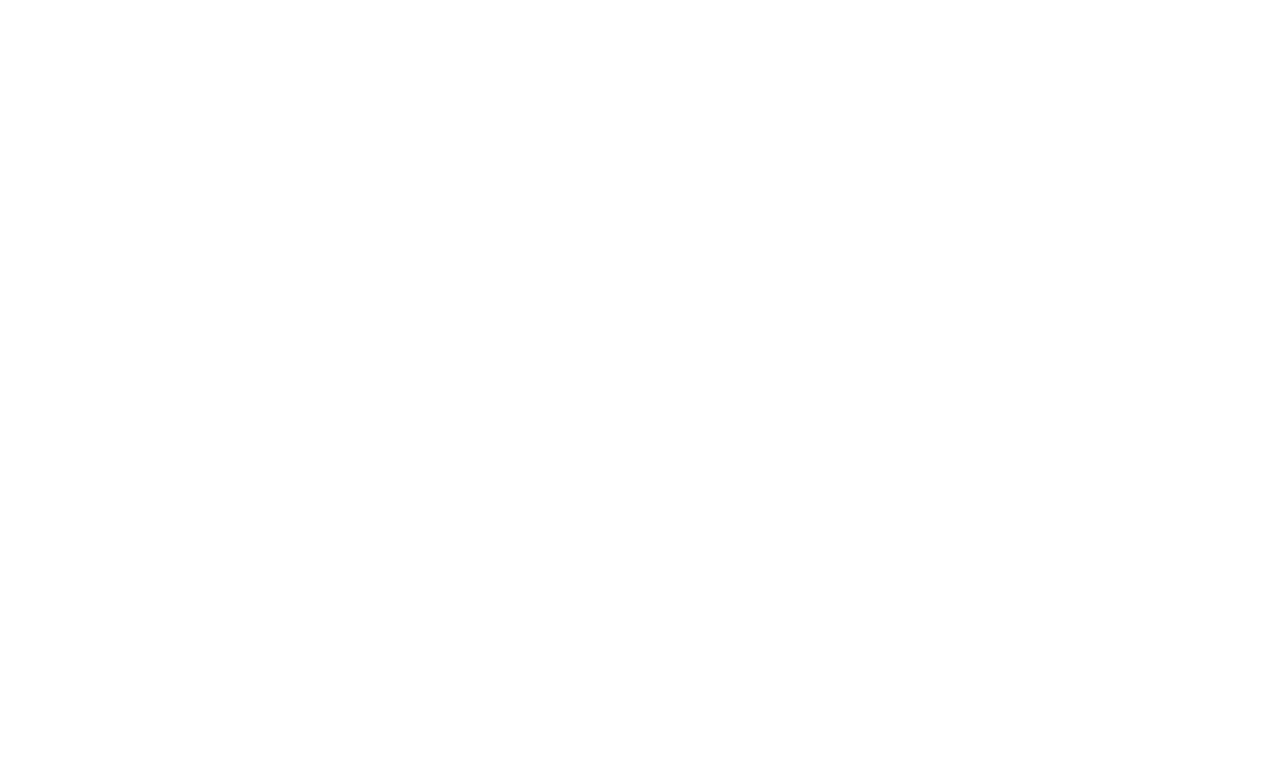
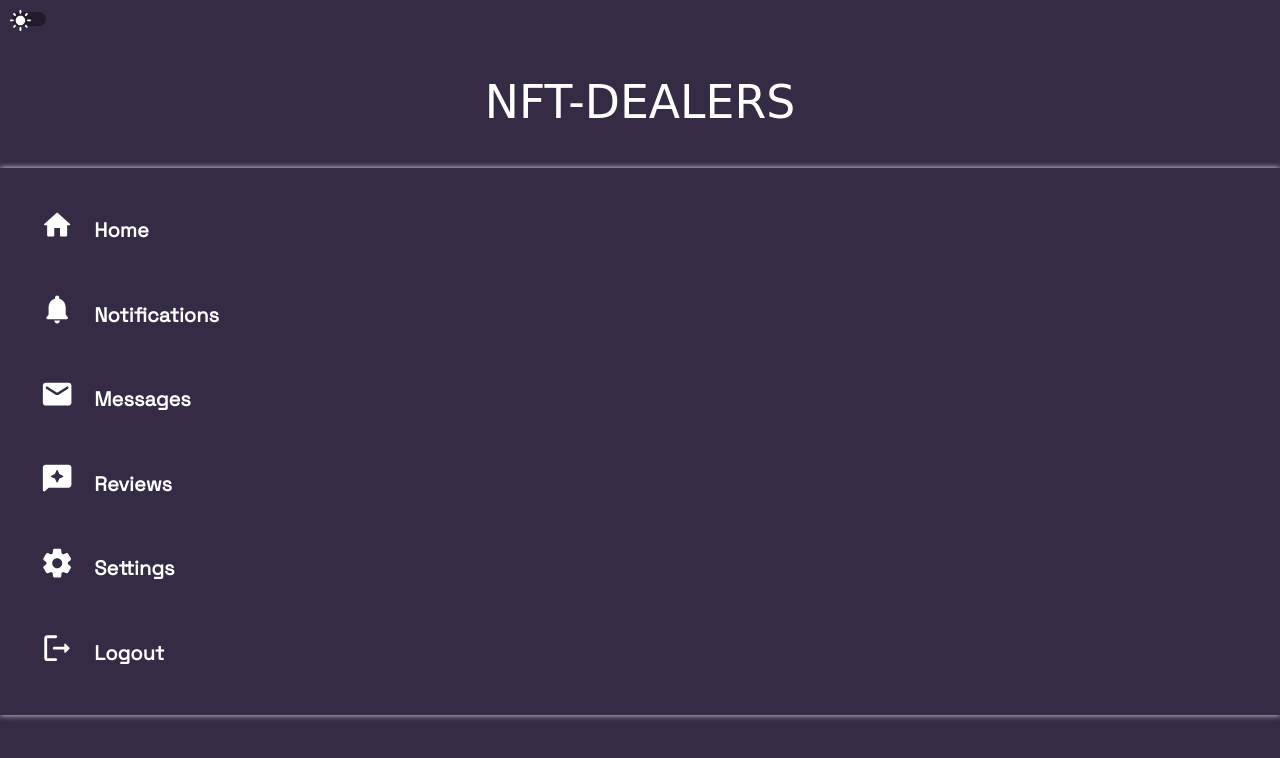
Before and after one commit to jarlkjell/mysocialapp, a React (Create React App) app in the folder frontend/: page /profile in a window 1280 px wide. Before the commit this address had no page. Shown: the top 758 px of the page. Built offline with nearby package versions, Linux system fonts and the light colour scheme; a web font is replaced by a local one.

Commit message:
registered user can login and is redirected to profile page

```diff
--- a/frontend/src/App.js
+++ b/frontend/src/App.js
@@ -1,6 +1,7 @@
 import './App.css';
-import Login from "./components/login/Login"
+import Login from './components/login/loginComponents/Login';
 import Register from './components/register/Register';
+import Sidebar from './components/profil/SideBar';
 import {BrowserRouter as Router, Route,Routes} from 'react-router-dom'
 
 
@@ -14,6 +15,7 @@
       <Routes>
         <Route path="/" element={<Login/>}/>
         <Route path="/register" element={<Register/>}/>
+        <Route path="/profile" element= {<Sidebar/>}/>
       </Routes>
 
       </Router>
--- a/frontend/src/components/login/loginComponents/loginCard/LoginInput.js
+++ b/frontend/src/components/login/loginComponents/loginCard/LoginInput.js
@@ -6,6 +6,8 @@
 import CheckBoxText from './CheckBoxText';
 import SignInButton from './SignInButton'
 import { AppContextProvider } from '../../../../provider/appContext';
+import { useNavigate} from 'react-router-dom';
+import axios from 'axios';
 
 
 
@@ -17,7 +19,7 @@
     const valueEmail = useRef(null);
     const valuePassword = useRef(null);
     const checkedBox = useRef(null);
-
+    const navigate= useNavigate();
     const InputHelperText = ({email,password}) => {
         if (email !== "saqib@gmail.com" && password !== "1234") {
             return <FormHelperText sx={{m:0,color:"#FFFF"}}>Invalid Values</FormHelperText>;
@@ -27,6 +29,29 @@
             }
     }
 
+    const handleSubmitLogin = async(event) => {
+
+        event.preventDefault();
+        const loginFormData = new FormData(event.currentTarget);
+        //check working
+        //console.log(`Credentials: ${loginFormData.get('password')}`);
+        const credientials = {
+            email: loginFormData.get('email'),
+            password: loginFormData.get('password')
+        }
+        const config = {
+            method : 'post',
+            url: '/loginApi',
+            headers: {
+                'Content-type' : 'application/json'
+            },
+            data: credientials
+        }
+        //respond on axios login route call
+        const res = await axios(config);
+        console.log(res.data.access);
+        navigate("/profile")
+    }
     // const loginUser = () => {
     //         setEmail(valueEmail.current.value);
     //         setPassword(valuePassword.current.value);
@@ -39,10 +64,13 @@
 
     return(
         <>
+
             <Box
 
+
+                //hier kommt onSubmit={handleLogin}
                 component="form"
-                //hier kommt onSubmit={handleLogin}
+                onSubmit = {handleSubmitLogin}
                 sx={{
                 '& .MuiTextField-root': { m: 1, width: '25ch' },
                 }}
@@ -54,7 +82,8 @@
                     required
                     id="outlined-required"
                     label="Email"
-                    defaultValue="Email"
+                    defaultValue="email"
+                    name = "email"
                     inputRef={valueEmail}
                     />
                     <InputHelperText email={email} password={password}/>
@@ -62,15 +91,18 @@
                         required
                         id="outlined-password-input"
                         label="Password"
+                        defaultValue="password"
                         type="password"
+                        name ="password"
                         autoComplete="current-password"
                         inputRef={valuePassword}
                     />
                     <InputHelperText email={email} password={password}/>
                 </div>
+                <CheckBoxText text = {text} checkedBox={checkedBox}/>
+            <SignInButton  valueEmail= {valueEmail} valuePassword={valuePassword} setEmail={setEmail} setPassword={setPassword} checkedBox={checkedBox} />
             </Box>
-            <CheckBoxText text = {text} checkedBox={checkedBox}/>
-            <SignInButton valueEmail= {valueEmail} valuePassword={valuePassword} setEmail={setEmail} setPassword={setPassword} checkedBox={checkedBox} />
+
         </>
     );
 }
--- a/frontend/src/components/login/loginComponents/loginCard/SignInButton.js
+++ b/frontend/src/components/login/loginComponents/loginCard/SignInButton.js
@@ -17,11 +17,14 @@
     return(
         <ThemeProvider theme= {FancyTheme}>
 
-            <Button variant="contained" sx= {{
+            <Button variant="contained"
+                type="submit"
+                sx= {{
                 color: 'secondary.main',
                 position: 'relative',
-                top: "80%",
-                width: "50%",
+                top: "55vh",
+                left: "12.5vw",
+                width: "20vw",
                 alignSelf: 'center',
                 fontWeight: 'bold'
             }} size="large" onClick={loginUser}>
--- /dev/null
+++ b/frontend/src/components/profil/SideBar.js
@@ -0,0 +1,50 @@
+import React from 'react';
+import styled from "styled-components";
+import SidebarLink from './SideBarLink';
+import Header from '../login/loginComponents/loginCard/Header';
+import { FancyTheme,DarkTheme } from '../../themeProvider/CustomTheme';
+import { ThemeProvider, CssBaseline } from "@mui/material";
+import { useState } from 'react';
+
+import HomeRoundedIcon from '@mui/icons-material/HomeRounded';
+import NotificationsRoundedIcon from '@mui/icons-material/NotificationsRounded';
+import MailRoundedIcon from '@mui/icons-material/MailRounded';
+import ReviewsRoundedIcon from '@mui/icons-material/ReviewsRounded';
+import SettingsRoundedIcon from '@mui/icons-material/SettingsRounded';
+import LogoutRoundedIcon from '@mui/icons-material/LogoutRounded';
+
+
+const Sidebar = () => {
+    const [theme,setTheme] = useState(true);
+    return (
+        <ThemeProvider theme={theme ? FancyTheme : DarkTheme}>
+            <CssBaseline>
+                <Header theme={theme} setTheme={setTheme}>
+                </Header>
+                <StyledSidebar>
+
+                <div className="Sidebar">
+                    <SidebarLink text="Home" Icon={HomeRoundedIcon} />
+                    <SidebarLink text="Notifications" Icon={NotificationsRoundedIcon} />
+                    <SidebarLink text="Messages" Icon={MailRoundedIcon} />
+                    <SidebarLink text="Reviews" Icon={ReviewsRoundedIcon} />
+                    <SidebarLink text="Settings" Icon={SettingsRoundedIcon} />
+                    <SidebarLink text="Logout" Icon={LogoutRoundedIcon} />
+                </div>
+
+                </StyledSidebar>
+            </CssBaseline>
+        </ThemeProvider>
+
+  )
+}
+
+export default Sidebar
+
+const StyledSidebar = styled.div`
+  min-width: 250px;
+  padding: 20px 20px;
+  margin: 30px auto 0 auto;
+  box-shadow: 0 0 6px hsl(210 14% 90%);
+  /* border: 1px solid blue; */
+`;
--- /dev/null
+++ b/frontend/src/components/profil/SideBarLink.js
@@ -0,0 +1,43 @@
+import React from 'react';
+import styled from 'styled-components';
+
+
+function SidebarLink({ Icon, text }) {
+  return(
+
+
+    <StyledSidebarLink>
+        <StyledIcon><Icon /></StyledIcon>
+        <StyledH2>{text}</StyledH2>
+    </StyledSidebarLink>
+
+  );
+}
+
+export default SidebarLink
+
+
+const StyledSidebarLink = styled.div`
+  display: flex;
+  cursor: pointer;
+  /* border: 1px solid black; */
+  &:hover{
+  color: blue;
+  transition: color 100ms ease-out;
+  }
+`;
+
+const StyledIcon = styled.div`
+  padding: 20px;
+  /* border: 1px solid red; */
+  width: fit-content;
+`;
+
+const StyledH2 = styled.div`
+  display: flex;
+  align-items: center;
+  font-weight: 700;
+  font-size: 20px;
+  margin-right: 20px;
+  /* border: 1px solid red;  */
+`;
--- a/frontend/src/components/register/registerComponents/RegisterContainer.js
+++ b/frontend/src/components/register/registerComponents/RegisterContainer.js
@@ -4,7 +4,8 @@
 import {infoText, consentText} from './texts';
 import RegisterButton from "./RegisterButton";
 import { useState } from "react";
-import axios from "axios"
+import axios from "axios";
+import {useNavigate} from 'react-router-dom';
 
 
 
@@ -12,6 +13,7 @@
     const [valueYear,setValueYear] = useState();
     const [valueCategory, setValueCategory] = useState();
     const LOCAL_STORAGE_KEY = "token";
+    const navigate = useNavigate();
 
     const handleSubmit = async(event) => {
         event.preventDefault()
@@ -39,7 +41,7 @@
         console.log(res);
         const data = res.data;
         console.log(data);
-
+        navigate("/");
         //localStorage.setItem(LOCAL_STORAGE_KEY,JSON.stringify(data));
 
 
```
Also changed, not shown: frontend/src/components/login/loginComponents/Login.js (renamed from frontend/src/components/login/Login.js, +4 -4 lines).
